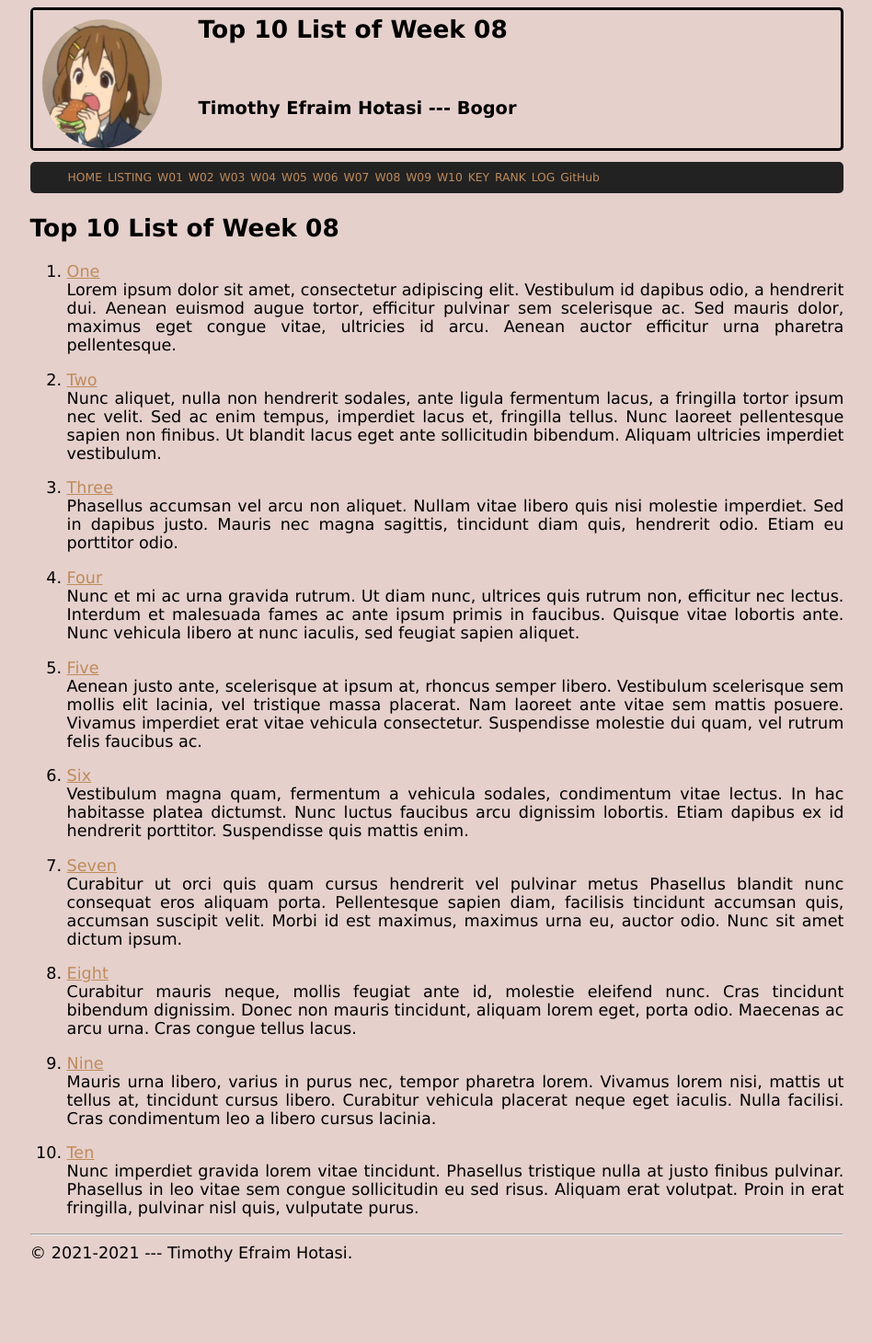
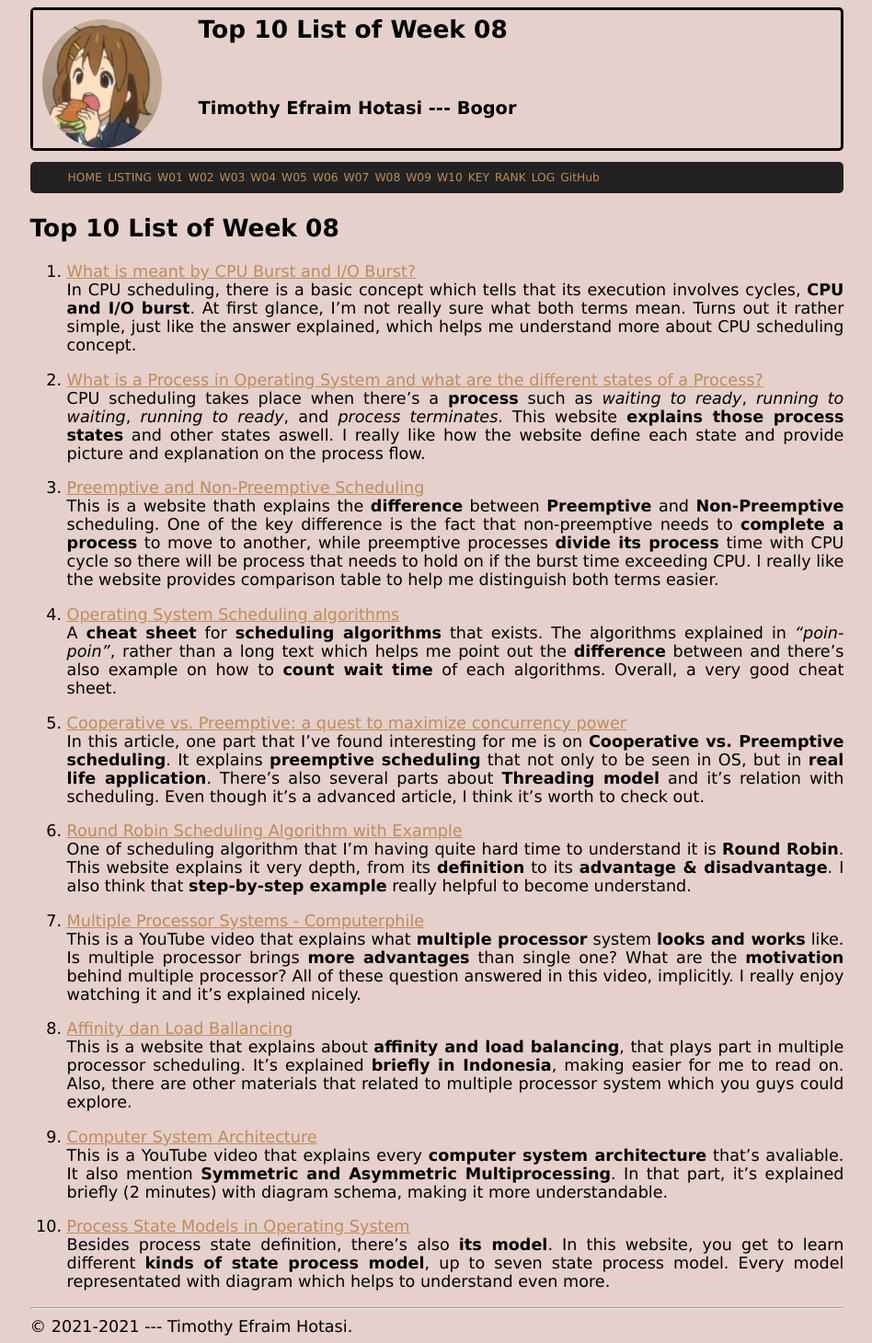
Before and after one commit to X1non/os211, a Jekyll site: the page built from w08.md, in a window 1280 px wide. Shown: the whole page at 92% size, without its empty margins (165-1113 px from the left). Built offline with Jekyll 4.4.1, drawn with Linux system fonts in a browser that asks for light colours; our own code applies the rules of GitHub Pages for plain Markdown files; before the commit the page ends 1380 px from its top, so only the background shows below that.

Commit message:
w08 done

```diff
--- a/TXT/myrank.txt
+++ b/TXT/myrank.txt
@@ -17,3 +17,6 @@ ZCZC W05 adamyrayeuk
 ZCZC W06 abdurrohmanjafar
 ZCZC W06 zulfankasilas
 ZCZC W06 zahrahrp
+ZCZC W07 zulfankasilas
+ZCZC W07 yasyfawiwaha
+ZCZC W07 abdurrohmanjafar
--- a/w08.md
+++ b/w08.md
@@ -5,72 +5,32 @@ permalink: /W08/
 
 # Top 10 List of Week 08
 
-1. [One](https://en.wikipedia.org/wiki/1)<br>
-Lorem ipsum dolor sit amet, consectetur adipiscing elit.
-Vestibulum id dapibus odio, a hendrerit dui.
-Aenean euismod augue tortor, efficitur pulvinar sem scelerisque ac.
-Sed mauris dolor, maximus eget congue vitae, ultricies id arcu.
-Aenean auctor efficitur urna pharetra pellentesque.
+1. [What is meant by CPU Burst and I/O Burst?](https://www.quora.com/What-is-meant-by-CPU-Burst-and-I-O-Burst)<br>
+In CPU scheduling, there is a basic concept which tells that its execution involves cycles, **CPU and I/O burst**. At first glance, I'm not really sure what both terms mean. Turns out it rather simple, just like the answer explained, which helps me understand more about CPU scheduling concept.
 
-2. [Two](https://en.wikipedia.org/wiki/2)<br>
-Nunc aliquet, nulla non hendrerit sodales, ante ligula fermentum lacus, a fringilla tortor ipsum nec velit.
-Sed ac enim tempus, imperdiet lacus et, fringilla tellus.
-Nunc laoreet pellentesque sapien non finibus.
-Ut blandit lacus eget ante sollicitudin bibendum.
-Aliquam ultricies imperdiet vestibulum.
+2. [What is a Process in Operating System and what are the different states of a Process?](https://afteracademy.com/blog/what-is-a-process-in-operating-system-and-what-are-the-different-states-of-a-process)<br>
+CPU scheduling takes place when there's a **process** such as _waiting to ready_, _running to waiting_, _running to ready_, and _process terminates_. This website **explains those process states** and other states aswell. I really like how the website define each state and provide picture and explanation on the process flow.
 
-3. [Three](https://en.wikipedia.org/wiki/3)<br>
-Phasellus accumsan vel arcu non aliquet.
-Nullam vitae libero quis nisi molestie imperdiet.
-Sed in dapibus justo.
-Mauris nec magna sagittis, tincidunt diam quis, hendrerit odio.
-Etiam eu porttitor odio.
+3. [Preemptive and Non-Preemptive Scheduling](https://www.geeksforgeeks.org/preemptive-and-non-preemptive-scheduling/)<br>
+This is a website thath explains the **difference** between **Preemptive** and **Non-Preemptive** scheduling. One of the key difference is the fact that non-preemptive needs to **complete a process** to move to another, while preemptive processes **divide its process** time with CPU cycle so there will be process that needs to hold on if the burst time exceeding CPU. I really like the website provides comparison table to help me distinguish both terms easier.
 
-4. [Four](https://en.wikipedia.org/wiki/4)<br>
-Nunc et mi ac urna gravida rutrum.
-Ut diam nunc, ultrices quis rutrum non, efficitur nec lectus.
-Interdum et malesuada fames ac ante ipsum primis in faucibus.
-Quisque vitae lobortis ante.
-Nunc vehicula libero at nunc iaculis, sed feugiat sapien aliquet.
+4. [Operating System Scheduling algorithms](https://www.tutorialspoint.com/operating_system/os_process_scheduling_algorithms.htm)<br>
+A **cheat sheet** for **scheduling algorithms** that exists. The algorithms explained in _"poin-poin"_, rather than a long text which helps me point out the **difference** between and there's also example on how to **count wait time** of each algorithms. Overall, a very good cheat sheet.
 
-5. [Five](https://en.wikipedia.org/wiki/5)<br>
-Aenean justo ante, scelerisque at ipsum at, rhoncus semper libero.
-Vestibulum scelerisque sem mollis elit lacinia, vel tristique massa placerat.
-Nam laoreet ante vitae sem mattis posuere.
-Vivamus imperdiet erat vitae vehicula consectetur.
-Suspendisse molestie dui quam, vel rutrum felis faucibus ac.
+5. [Cooperative vs. Preemptive: a quest to maximize concurrency power](https://medium.com/traveloka-engineering/cooperative-vs-preemptive-a-quest-to-maximize-concurrency-power-3b10c5a920fe)<br>
+In this article, one part that I've found interesting for me is on **Cooperative vs. Preemptive scheduling**. It explains **preemptive scheduling** that not only to be seen in OS, but in **real life application**. There's also several parts about **Threading model** and it's relation with scheduling. Even though it's a advanced article, I think it's worth to check out.
 
-6. [Six](https://en.wikipedia.org/wiki/6)<br>
-Vestibulum magna quam, fermentum a vehicula sodales, condimentum vitae lectus.
-In hac habitasse platea dictumst.
-Nunc luctus faucibus arcu dignissim lobortis.
-Etiam dapibus ex id hendrerit porttitor.
-Suspendisse quis mattis enim.
+6. [Round Robin Scheduling Algorithm with Example](https://www.guru99.com/round-robin-scheduling-example.html)<br>
+One of scheduling algorithm that I'm having quite hard time to understand it is **Round Robin**. This website explains it very depth, from its **definition** to its **advantage & disadvantage**. I also think that **step-by-step example** really helpful to become understand.
 
-7. [Seven](https://en.wikipedia.org/wiki/7)<br>
-Curabitur ut orci quis quam cursus hendrerit vel pulvinar metus
-Phasellus blandit nunc consequat eros aliquam porta.
-Pellentesque sapien diam, facilisis tincidunt accumsan quis, accumsan suscipit velit.
-Morbi id est maximus, maximus urna eu, auctor odio.
-Nunc sit amet dictum ipsum.
+7. [Multiple Processor Systems - Computerphile](https://youtu.be/3RvkfuXUv1c)<br>
+This is a YouTube video that explains what **multiple processor** system **looks and works** like. Is multiple processor brings **more advantages** than single one? What are the **motivation** behind multiple processor? All of these question answered in this video, implicitly. I really enjoy watching it and it's explained nicely.
 
-8. [Eight](https://en.wikipedia.org/wiki/8)<br>
-Curabitur mauris neque, mollis feugiat ante id, molestie eleifend nunc.
-Cras tincidunt bibendum dignissim.
-Donec non mauris tincidunt, aliquam lorem eget, porta odio.
-Maecenas ac arcu urna.
-Cras congue tellus lacus.
+8. [Affinity dan Load Ballancing](http://ftp.gunadarma.ac.id/linux/docs/v06/Kuliah/SistemOperasi/BUKU/SistemOperasi-4.X-1/ch15s04.html)<br>
+This is a website that explains about **affinity and load balancing**, that plays part in multiple processor scheduling. It's explained **briefly in Indonesia**, making easier for me to read on. Also, there are other materials that related to multiple processor system which you guys could explore.
 
-9. [Nine](https://en.wikipedia.org/wiki/9)<br>
-Mauris urna libero, varius in purus nec, tempor pharetra lorem.
-Vivamus lorem nisi, mattis ut tellus at, tincidunt cursus libero.
-Curabitur vehicula placerat neque eget iaculis.
-Nulla facilisi.
-Cras condimentum leo a libero cursus lacinia.
+9. [Computer System Architecture](https://www.youtube.com/watch?v=So9SR3qpWsM)<br>
+This is a YouTube video that explains every **computer system architecture** that's avaliable. It also mention **Symmetric and Asymmetric Multiprocessing**. In that part, it's explained briefly (2 minutes) with diagram schema, making it more understandable.
 
-10. [Ten](https://en.wikipedia.org/wiki/10)<br>
-Nunc imperdiet gravida lorem vitae tincidunt.
-Phasellus tristique nulla at justo finibus pulvinar.
-Phasellus in leo vitae sem congue sollicitudin eu sed risus.
-Aliquam erat volutpat.
-Proin in erat fringilla, pulvinar nisl quis, vulputate purus.
+10. [Process State Models in Operating System](https://slaystudy.com/process-state-models-in-operating-system/)<br>
+Besides process state definition, there's also **its model**. In this website, you get to learn different **kinds of state process model**, up to seven state process model. Every model representated with diagram which helps to understand even more.
```
Also changed, not shown: TXT/mylog.txt (+11 -0 lines), 8 other files.
